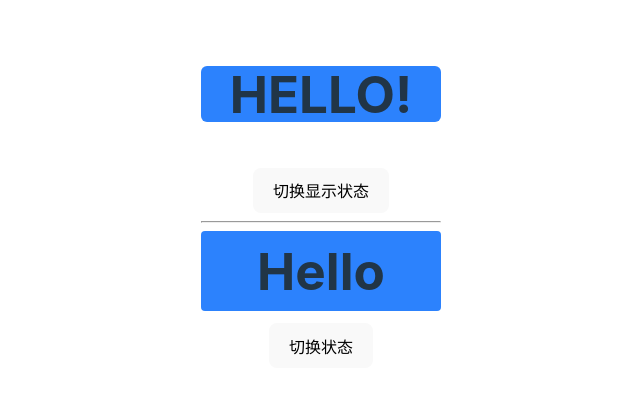
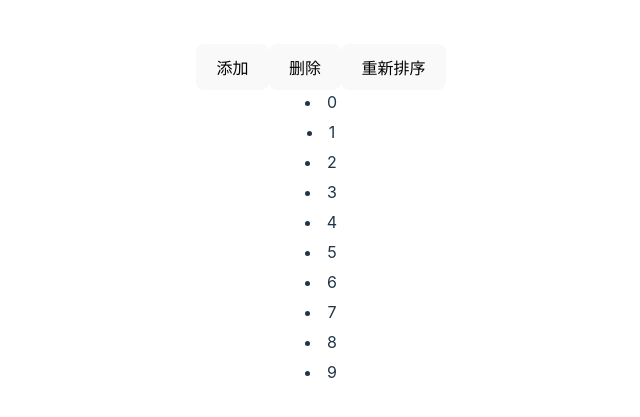
Before and after one commit to haokunaxx/react-study-project, a React (Vite) app: page / in a window 1280 px wide. Shown: the part 183-600 px from the top of the page, without its empty margins (319-959 px from the left). Built offline with nearby package versions, Linux system fonts and the light colour scheme.

Commit message:
TransitionGroup组件练习代码提交、其他组件代码完善

```diff
--- a/package.json
+++ b/package.json
@@ -12,12 +12,14 @@
   "dependencies": {
     "react": "^18.2.0",
     "react-dom": "^18.2.0",
-    "react-transition-group": "^4.4.5"
+    "react-transition-group": "^4.4.5",
+    "uuid": "^9.0.1"
   },
   "devDependencies": {
     "@types/react": "^18.2.55",
     "@types/react-dom": "^18.2.19",
     "@types/react-transition-group": "^4.4.10",
+    "@types/uuid": "^9.0.8",
     "@typescript-eslint/eslint-plugin": "^6.21.0",
     "@typescript-eslint/parser": "^6.21.0",
     "@vitejs/plugin-react": "^4.2.1",
--- a/src/practices/react-transition-group/src/CompCSSTransition.css
+++ b/src/practices/react-transition-group/src/CompCSSTransition.css
@@ -1,4 +1,4 @@
-.enter-done{
+/* .enter-done{
   opacity: 1;
 }
 
@@ -36,7 +36,7 @@
 
 .appear-done{
   opacity: 1;
-}
+} */
 
 
 /* slide */
@@ -56,13 +56,12 @@
   transform: translateX(0);
 }
 
-
 .slide-appear-active,
 .slide-enter-active{
   opacity: 1;
   transform: translateX(0);
 }
-
+.slide-exit-done,
 .slide-exit-active{
   opacity: 0;
   transform: translateX(100%);
@@ -73,6 +72,7 @@
 .slide-exit-active{
   transition: transform 500ms ease, opacity 500ms ease;
 }
+
 
 
 .outer{
@@ -87,7 +87,7 @@
   margin: 0;
   width: 100%;
   /* border: 1px solid #ddd; */
-  background-color: #2c82fd;
+  /* background-color: #2c82fd; */
   border-radius: 6px;
   overflow: hidden;
 }
--- a/src/practices/react-transition-group/src/CompCSSTransition.tsx
+++ b/src/practices/react-transition-group/src/CompCSSTransition.tsx
@@ -22,6 +22,8 @@ export const CompCSSTransitionDemo = () => {
       </CSSTransition> */}
       <CSSTransition
         appear
+        mountOnEnter
+        // unmountOnExit
         nodeRef={helloRef}
         in={visible}
         timeout={transitionDuration}
@@ -32,8 +34,9 @@ export const CompCSSTransitionDemo = () => {
         </h1>
       </CSSTransition>
       <CSSTransition
+        appear
         mountOnEnter
-        // appear
+        // unmountOnExit
         nodeRef={hiRef}
         in={!visible}
         timeout={transitionDuration}
--- a/src/practices/react-transition-group/src/CompSwitchTransition.css
+++ b/src/practices/react-transition-group/src/CompSwitchTransition.css
@@ -39,6 +39,6 @@
     margin: 0;
     padding: 12px 0;
     width: 240px;
-    background-color: #2c82fd;
+    /* background-color: #2c82fd; */
     border-radius: 4px;
 }
--- a/src/practices/react-transition-group/src/CompSwitchTransition.tsx
+++ b/src/practices/react-transition-group/src/CompSwitchTransition.tsx
@@ -12,6 +12,7 @@ export const CompSwitchTransitionDemo = () => {
     <div className='comp-switch-transition-demo-box'>
       <SwitchTransition mode='out-in'>
         <CSSTransition
+          appear
           nodeRef={flag ? trueRef : falseRef}
           in={flag}
           timeout={500}
--- /dev/null
+++ b/src/practices/react-transition-group/src/CompTransitionGroup.css
@@ -0,0 +1,58 @@
+.list-item{
+  position: relative;
+  height: 30px;
+  transition: all 1000ms ease;
+}
+
+/*
+--------------------这样不生效 start
+.list-enter,
+.list-exit-active{
+  opacity: 0;
+  transform: translateX(30px);
+}
+
+.list-exit,
+.list-enter-active{
+  opacity: 1;
+  transform: translateX(0);
+}
+--------------------这样不生效 end
+*/
+
+/* 不能够同时指定，需要先制定enter或者exit出发reflow */
+.list-enter{
+  height: 0;
+  opacity: 0;
+  transform: translateX(30px);
+}
+
+.list-exit{
+  height: 30px;
+  opacity: 1;
+  transform: translateX(0);
+}
+
+
+.list-enter-active{
+  height: 30px;
+  opacity: 1;
+  transform: translateX(0);
+}
+
+.list-exit-active{
+  height: 0;
+  opacity: 0;
+  /* overflow: hidden; */
+  transform: translateX(30px);
+}
+
+.list-exit-active .list-item-inner{
+  position: absolute;
+}
+
+
+.list-enter-active,
+.list-exit-active{
+  transition: all 1000ms ease;
+}
--- a/src/practices/react-transition-group/src/CompTransitionGroup.tsx
+++ b/src/practices/react-transition-group/src/CompTransitionGroup.tsx
@@ -0,0 +1,67 @@
+import { useState, createRef } from 'react'
+import { TransitionGroup, CSSTransition } from 'react-transition-group'
+import { v4 as uuid } from 'uuid'
+import './CompTransitionGroup.css'
+
+interface Item {
+  id: string
+  label: string
+  nodeRef: any
+}
+type List = Item[]
+
+export const CompTransitionGroupDemo = () => {
+  const [list, setList] = useState<List>(
+    (() =>
+      [...Array(10)].map((_, index) => ({
+        id: uuid(),
+        label: '' + index,
+        nodeRef: createRef()
+      })))()
+  )
+
+  const getRandomIndex = () => Math.round(Math.random() * list.length)
+
+  const randomAddition = () => {
+    const randIdx = getRandomIndex()
+    setList([
+      ...list.slice(0, randIdx),
+      {
+        id: uuid(),
+        label: '' + list.length,
+        nodeRef: createRef()
+      },
+      ...list.slice(randIdx)
+    ])
+  }
+
+  const randomDeletion = () => {
+    const randIdx = getRandomIndex()
+    setList([...list.slice(0, randIdx), ...list.slice(randIdx + 1)])
+  }
+
+  const randomSort = () => {
+    setList([...list.sort(() => Math.random() - 0.5)])
+  }
+  return (
+    <>
+      <button onClick={() => randomAddition()}>添加</button>
+      <button onClick={() => randomDeletion()}>删除</button>
+      <button onClick={() => randomSort()}>重新排序</button>
+      <TransitionGroup>
+        {list.map((item) => (
+          <CSSTransition
+            classNames='list'
+            nodeRef={item.nodeRef}
+            timeout={1000}
+            key={item.id}
+          >
+            <li id={item.id} className='list-item' ref={item.nodeRef} key={item.id}>
+              <span className='list-item-inner'> {item.label}</span>
+            </li>
+          </CSSTransition>
+        ))}
+      </TransitionGroup>
+    </>
+  )
+}
--- a/src/practices/react-transition-group/src/index.tsx
+++ b/src/practices/react-transition-group/src/index.tsx
@@ -1,17 +1,18 @@
 import { CompTransitionDemo } from './CompTransition'
 import { CompCSSTransitionDemo } from './CompCSSTransition'
 import { CompSwitchTransitionDemo } from './CompSwitchTransition'
+import { CompTransitionGroupDemo } from './CompTransitionGroup'
 export const ReactTransitionGroupDemo = () => {
   return (
     <>
       {false && (
         <>
           <CompTransitionDemo />
+          <CompSwitchTransitionDemo />
+          <CompCSSTransitionDemo />
         </>
       )}
-      <CompCSSTransitionDemo />
-      <hr />
-      <CompSwitchTransitionDemo />
+      <CompTransitionGroupDemo />
     </>
   )
 }
```
Also changed, not shown: .eslintrc.cjs.
